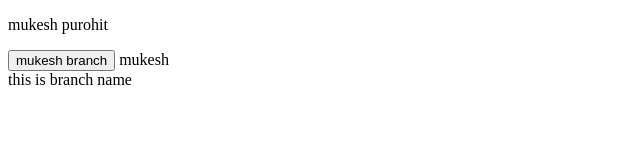
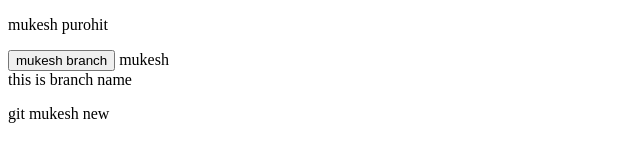
Before and after one commit to mukesh2305/neoPract, a plain HTML site: page index.html in a window 1280 px wide. Shown: the whole page, without its empty margins (0-640 px from the left). Drawn offline with Linux system fonts and the light colour scheme.

Commit message:
git mukesh

```diff
--- a/index.html
+++ b/index.html
@@ -18,4 +18,10 @@
 <div class="branch name: mukesh">
     <mukesh> this is branch name</mukesh>
 </div>
+
+<!-- git mukesh 1 ---------  -->
+<git>
+    <p>git mukesh new</p>
+</git>
+<!-- git mukesh 1 ---------  -->
 </html>
```
